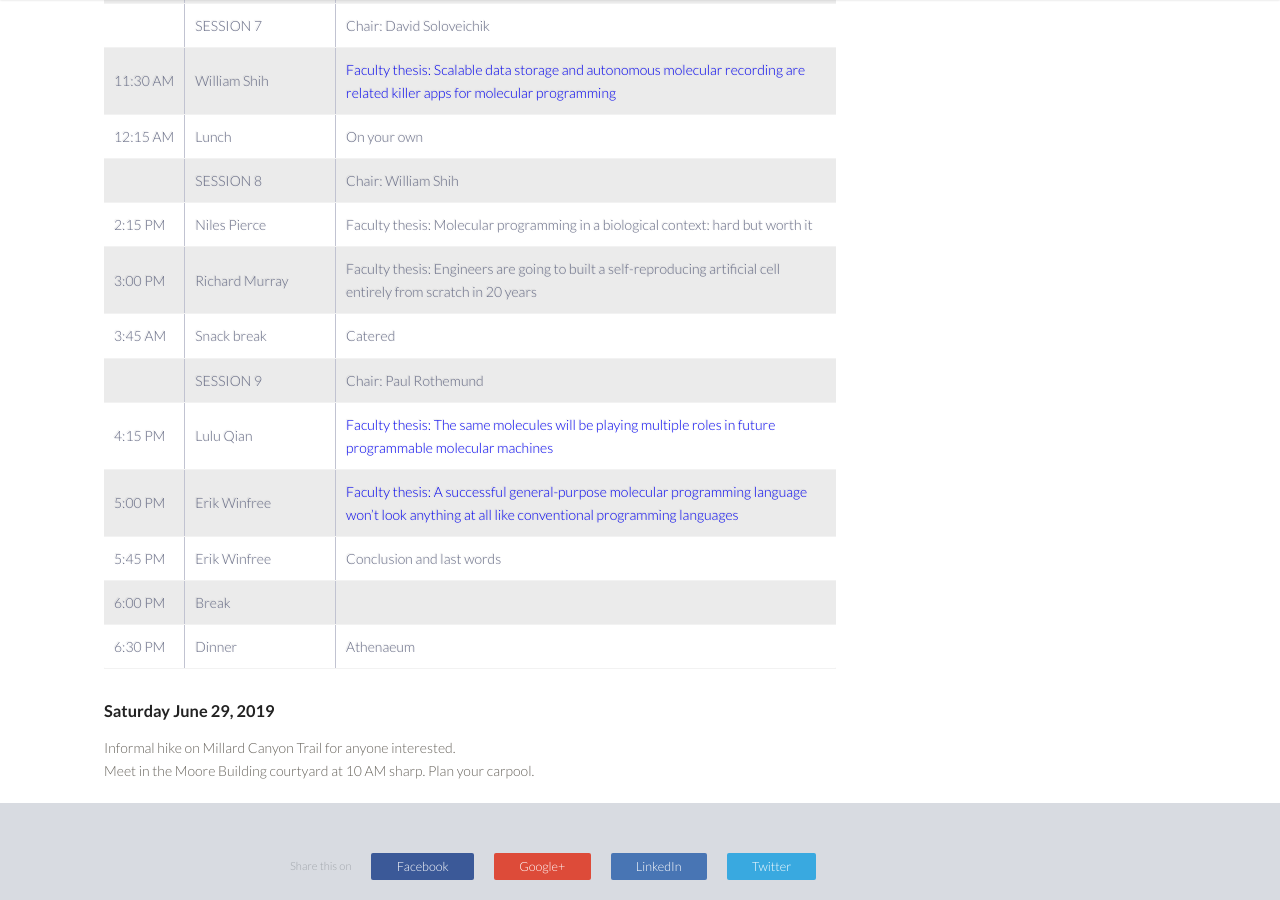
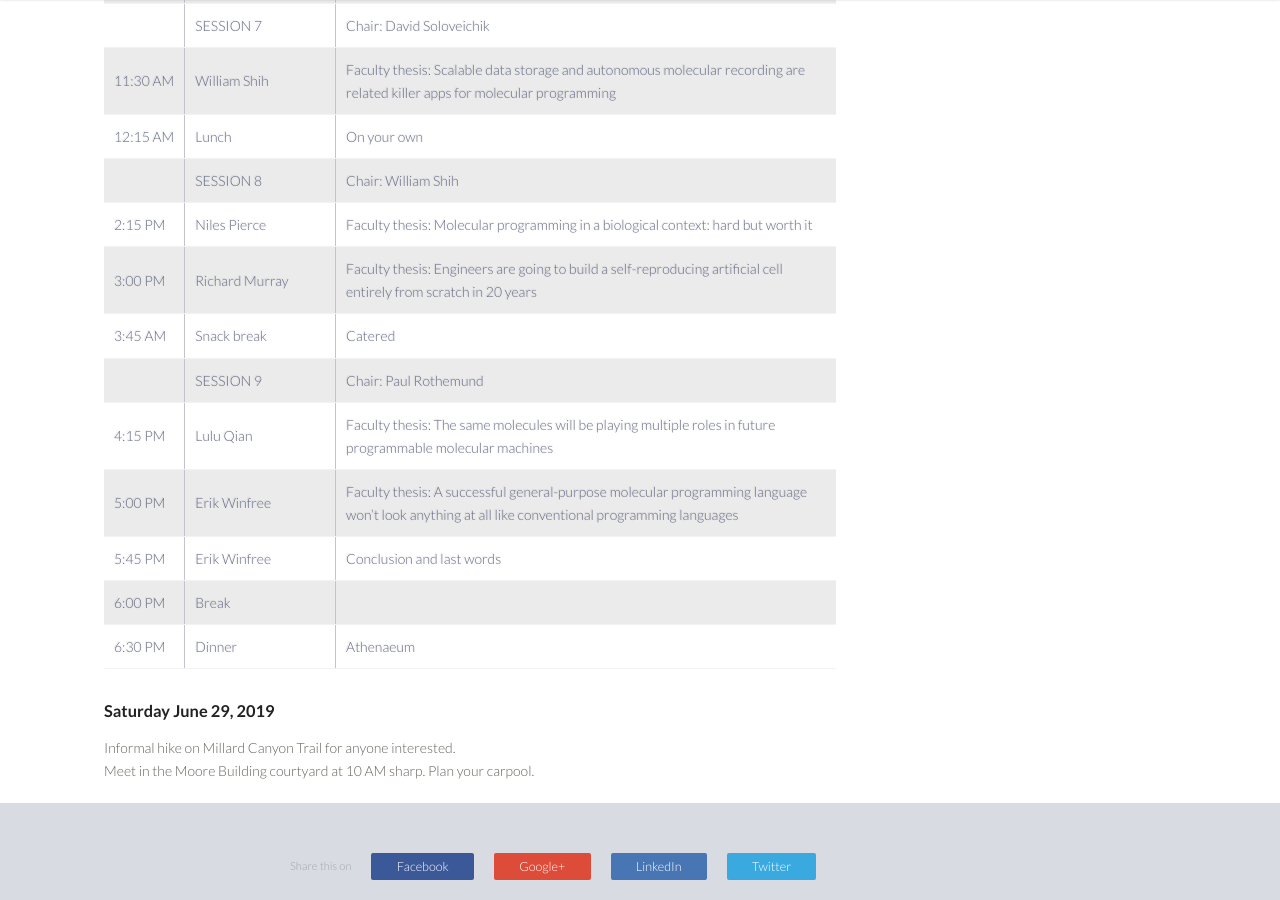
Before and after one commit to douglaslab/mpp, a Jekyll site: the page built from workshops/finale.markdown, in a window 1280 px wide and 900 px high, scrolled down 1989 px. Built offline with Jekyll 4.4.1, drawn with Linux system fonts in a browser that asks for light colours; nearby versions of some CDN libraries.

Commit message:
Update finale.markdown

```diff
--- a/workshops/finale.markdown
+++ b/workshops/finale.markdown
@@ -202,15 +202,15 @@ Location: Talks in Annenberg 105.  Registration and refreshment in Moore courtya
 |10:40 AM|David Soloveichik|Alumnus talk: Thermodynamic binding networks and the computational power of self-disassembly |
 |11:05 AM|Break| |
 ||SESSION 7|Chair: David Soloveichik|
-|11:30 AM|William Shih|[Faculty thesis: Scalable data storage and autonomous molecular recording are related killer apps for molecular programming](finale-abstracts.html)|
+|11:30 AM|William Shih|Faculty thesis: Scalable data storage and autonomous molecular recording are related killer apps for molecular programming|
 |12:15 AM|Lunch|On your own|
 ||SESSION 8|Chair: William Shih|
 |2:15 PM|Niles Pierce |Faculty thesis: Molecular programming in a biological context: hard but worth it|
-|3:00 PM|Richard Murray|Faculty thesis: Engineers are going to built a self-reproducing artificial cell  entirely from scratch in 20 years|
+|3:00 PM|Richard Murray|Faculty thesis: Engineers are going to build a self-reproducing artificial cell  entirely from scratch in 20 years|
 |3:45 AM|Snack break|Catered|
 ||SESSION 9|Chair: Paul Rothemund|
-|4:15 PM|Lulu Qian|[Faculty thesis: The same molecules will be playing multiple roles in future programmable molecular machines](finale-abstracts.html)|
-|5:00 PM|Erik Winfree|[Faculty thesis: A successful general-purpose molecular programming language won't look anything at all like conventional programming languages](finale-abstracts.html)|
+|4:15 PM|Lulu Qian|Faculty thesis: The same molecules will be playing multiple roles in future programmable molecular machines|
+|5:00 PM|Erik Winfree|Faculty thesis: A successful general-purpose molecular programming language won't look anything at all like conventional programming languages|
 |5:45 PM|Erik Winfree|Conclusion and last words|
 |6:00 PM|Break| |
 |6:30 PM|Dinner|Athenaeum|
```
